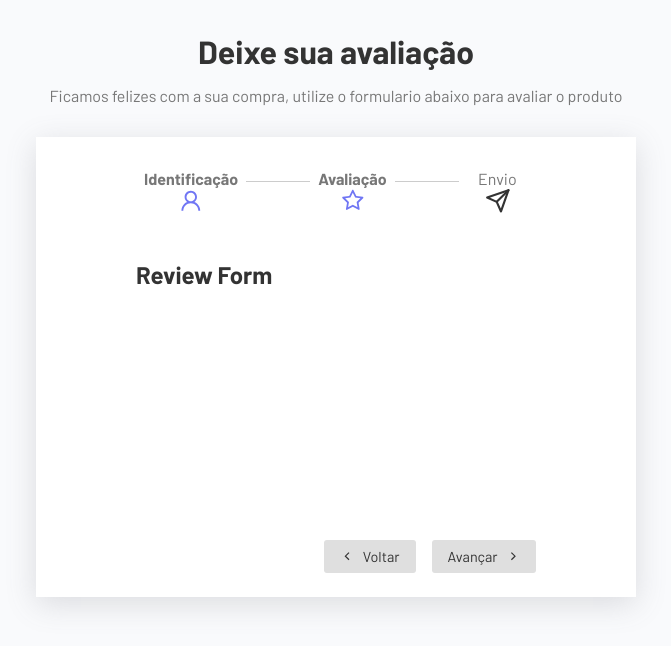
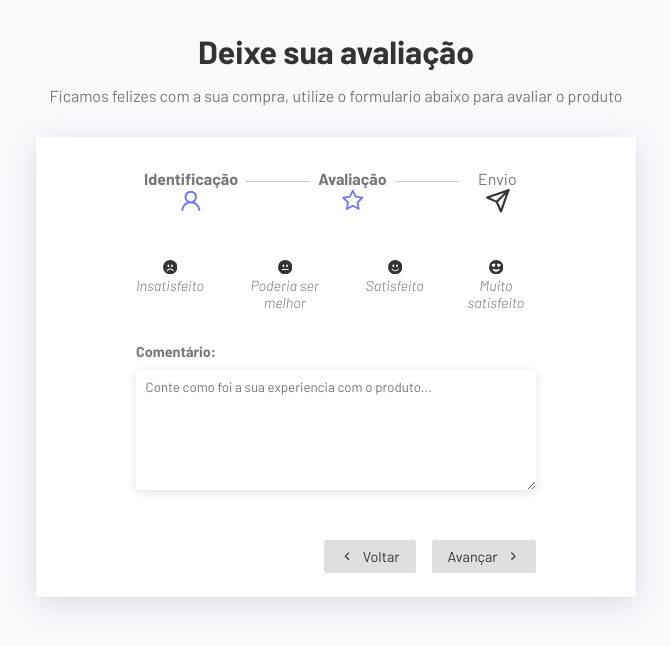
Before and after one commit to m4rcosmatos/multistep_form_react, a React (Vite) app: page / in a window 1280 px wide. Both pictures are taken after typing "Sample", "name@example.com" into the empty fields and a click on the button "Avançar". Shown: the top 646 px of the page, without its empty margins (304-975 px from the left). Built offline with nearby package versions, Linux system fonts and the light colour scheme.

Commit message:
Componentes de avaliacao

```diff
--- /dev/null
+++ b/src/components/ReviewForm.css
@@ -0,0 +1,38 @@
+.form-control.score-container {
+    flex-direction: row;
+    gap: 2rem;
+    justify-content: center;
+}
+
+.score-container svg{
+    font-size: 1,6rem;
+    cursor: pointer;
+    transition: 0,3s;
+}
+
+.score-container svg:hover {
+    fill: #7076f4;
+}
+
+.score-container input:checked ~ svg {
+    fill: #7076f4;
+}
+
+.radio-container {
+    text-align: center;
+    position: relative;
+}
+
+.radio-container input {
+    opacity: 0;
+    position: absolute;
+    top: 15px;
+    left: 30px;
+}
+
+.radio-container p{
+    font-style: italic;
+    font-weight: 300;
+    font-size: 0,7rem;
+    margin-top: 0,4rem;
+}
--- a/src/components/ReviewForm.jsx
+++ b/src/components/ReviewForm.jsx
@@ -1,9 +1,46 @@
-import React from "react";
+import {
+  BsFillEmojiHeartEyesFill,
+  BsFillEmojiSmileFill,
+  BsFillEmojiNeutralFill,
+  BsFillEmojiFrownFill,
+} from "react-icons/bs";
+
+import "./ReviewForm.css"
 
 const ReviewForm = () => {
   return (
-    <div>
-      <h2>Review Form</h2>
+    <div className="review-form">
+      <div className="form-control score-container">
+        <label className="radio-container">
+          <input type="radio" value="unsatisfied" name="review" required />
+          <BsFillEmojiFrownFill />
+          <p>Insatisfeito</p>
+        </label>
+        <label className="radio-container">
+          <input type="radio" value="neutral" name="review" required />
+          <BsFillEmojiNeutralFill />
+          <p>Poderia ser melhor</p>
+        </label>
+        <label className="radio-container">
+          <input type="radio" value="satisfied" name="review" required />
+          <BsFillEmojiSmileFill />
+          <p>Satisfeito</p>
+        </label>
+        <label className="radio-container">
+          <input type="radio" value="very-satisfied" name="review" required />
+          <BsFillEmojiHeartEyesFill />
+          <p>Muito satisfeito</p>
+        </label>
+      </div>
+      <div className="form-control">
+        <label htmlFor="comment">Comentário:</label>
+        <textarea
+          name="comment"
+          id="comment"
+          placeholder="Conte como foi a sua experiencia com o produto..."
+          required
+        ></textarea>
+      </div>
     </div>
   );
 };
```
